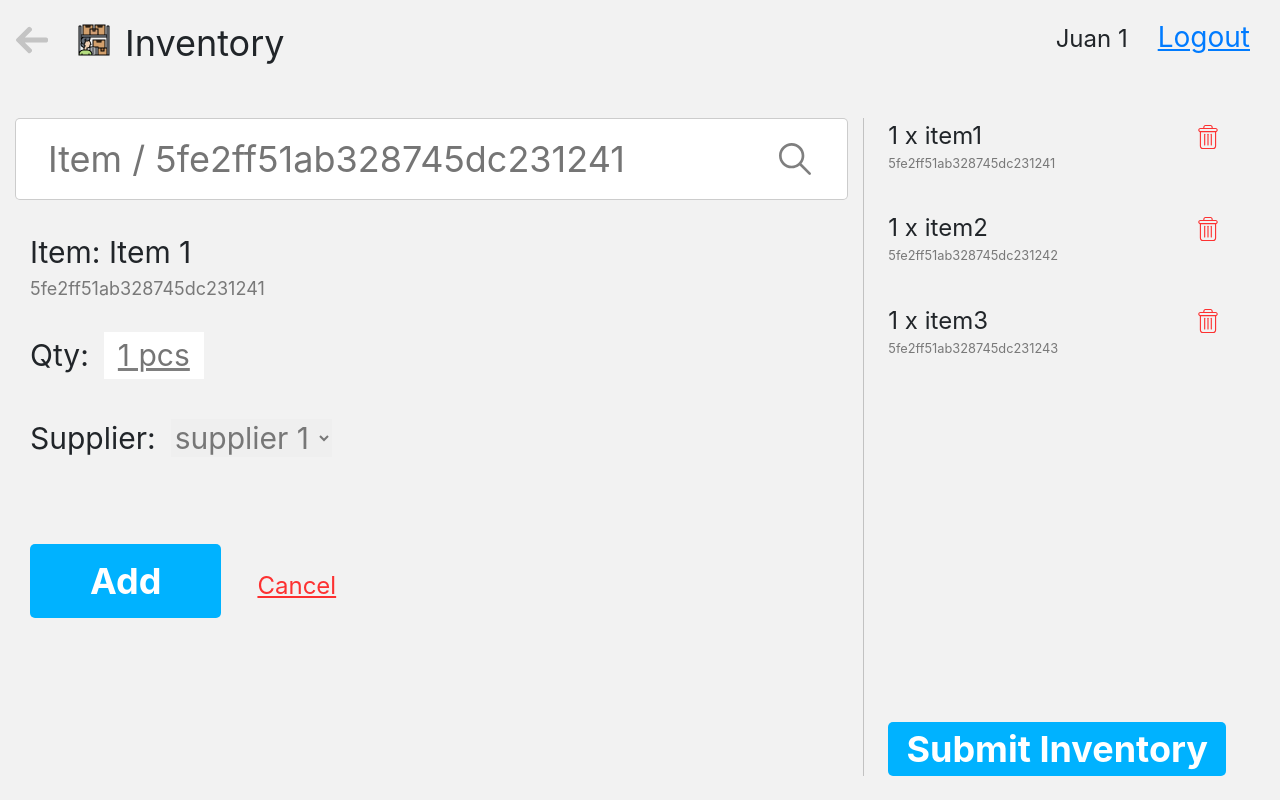
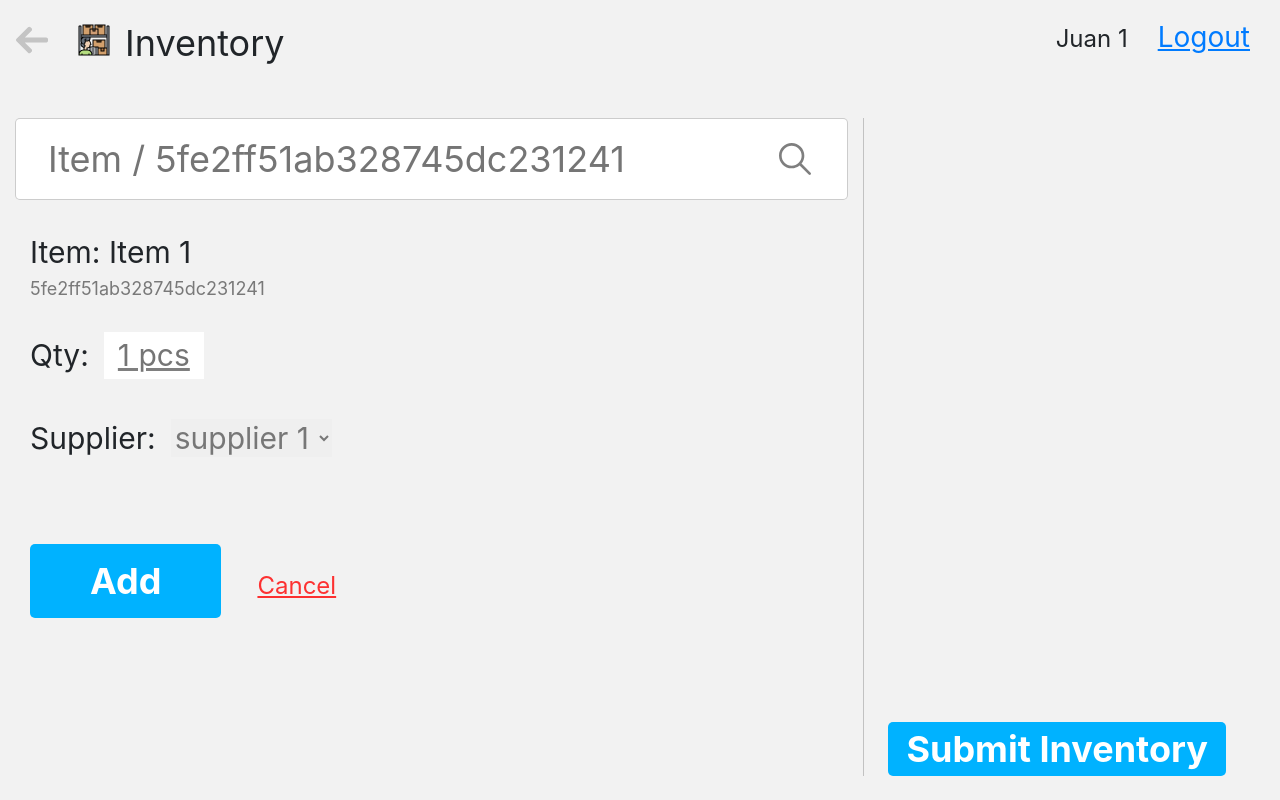
Before and after one commit to Simperfy/pos-inventory-system-ui, a React (Create React App) app: page /selection in a window 1280 px wide. Both pictures are taken after a click on the element "Inventory". Built offline with nearby package versions, Linux system fonts and the light colour scheme.

Commit message:
ADDED: Dynamic pending items

```diff
--- a/src/components/FormGroup.css
+++ b/src/components/FormGroup.css
@@ -15,6 +15,7 @@ span.item-barcode,
 
 .form-item select {
   border: 0;
+  outline: none;
 }
 
 .form-item option {
--- a/src/components/FormGroup.js
+++ b/src/components/FormGroup.js
@@ -6,15 +6,14 @@ import FormSelect from './FormSelect';
 import FormButton from './FormButton';
 import FormDetailText from './FormDetailText';
 
+import { InventoryContext } from '../context/InventoryContext';
+
 import './FormGroup.css';
 
-function FormGroup({ formDetail }) {
-  const suppliers = [
-    { id: 1, name: 'supplier 1', value: 'supplier 1' },
-    { id: 2, name: 'supplier 2', value: 'supplier 2' },
-    { id: 3, name: 'supplier 3', value: 'supplier 3' },
-  ];
+class FormGroup extends React.Component {
+  static contextType = InventoryContext;
 
+  render() {
     return (
       <div className="row">
         <div className="col-md-6">
@@ -24,13 +23,13 @@ function FormGroup({ formDetail }) {
               textBelow={'5fe2ff51ab328745dc231241'}
             />
             <FormInputText label={'Qty'} placeHolder={'1 pcs'} />
-          <FormSelect label={'Supplier'} options={suppliers} />
+            <FormSelect label={'Supplier'} options={this.context.state.suppliers} />
             <div className="form-btn-group">
               <FormButton
                 color="blue"
                 solid
                 text="Add"
-              handleClick={() => console.log('add')}
+                handleClick={this.context.addPendingItems}
               />
               <FormButton
                 color="red"
@@ -41,7 +40,7 @@ function FormGroup({ formDetail }) {
           </div>
         </div>
 
-      {formDetail && (
+        {this.props.formDetail && (
           <div className="col-md-6">
             <FormDetailText
               price={'100.00'} // formDetail.price
@@ -55,5 +54,5 @@ function FormGroup({ formDetail }) {
       </div>
     );
   }
-
+}
 export default FormGroup;
--- a/src/layout/PendingItemsLayout.js
+++ b/src/layout/PendingItemsLayout.js
@@ -6,36 +6,13 @@ import FormButton from '../components/FormButton';
 import { InventoryContext } from '../context/InventoryContext';
 
 class PendingItemsLayout extends React.Component {
-  constructor(props) {
-    super(props);
-    this.pendingItems = [
-      {
-        id: 1,
-        name: 'item1',
-        quantity: 1,
-        textBelow: '5fe2ff51ab328745dc231241',
-      },
-      {
-        id: 2,
-        name: 'item2',
-        quantity: 1,
-        textBelow: '5fe2ff51ab328745dc231242',
-      },
-      {
-        id: 3,
-        name: 'item3',
-        quantity: 1,
-        textBelow: '5fe2ff51ab328745dc231243',
-      },
-    ];
-  }
   static contextType = InventoryContext;
 
   render() {
     return (
       <div className="pending-items-container px-4 d-flex flex-column justify-content-between">
         <div>
-          {this.pendingItems.map((pi) => (
+          {this.context.state.pendingItems.map((pi) => (
             <PendingItem
               key={pi.id}
               quantity={pi.quantity}
--- a/src/pages/InventoryPage.js
+++ b/src/pages/InventoryPage.js
@@ -14,6 +14,11 @@ class Inventory extends React.Component {
 
     this.state = {
       pendingItems: [],
+      suppliers: [
+        { id: 1, name: 'supplier 1', value: 'supplier 1' },
+        { id: 2, name: 'supplier 2', value: 'supplier 2' },
+        { id: 3, name: 'supplier 3', value: 'supplier 3' },
+      ],
       confirmItems: [],
       showConfirmModal: false,
     };
@@ -28,12 +33,31 @@ class Inventory extends React.Component {
     }
   }
 
+  counter = 0; // @TODO: DELETE AFTER MOCKING
 
+  addPendingItems = () => {
+    this.counter++;
+    this.setState((prevState, props) => ({
+      pendingItems: [
+        ...prevState.pendingItems,
+        {
+          id: this.counter,
+          name: `item ${this.counter}`,
+          quantity: 1,
+          textBelow: '5fe2ff51ab328745dc231243',
+        },
+      ],
+    }));
+  };
 
   render() {
     return (
       <InventoryContext.Provider
-        value={{ state: this.state, setState: this.setState.bind(this) }}
+        value={{
+          state: this.state,
+          setState: this.setState.bind(this),
+          addPendingItems: this.addPendingItems,
+        }}
       >
         <MainLayout>
           <div className="container-fluid">
```
Also changed, not shown: 1 other file (tests, documents, lock files or other folders). Lines whose indentation alone changed are shown as unchanged.
